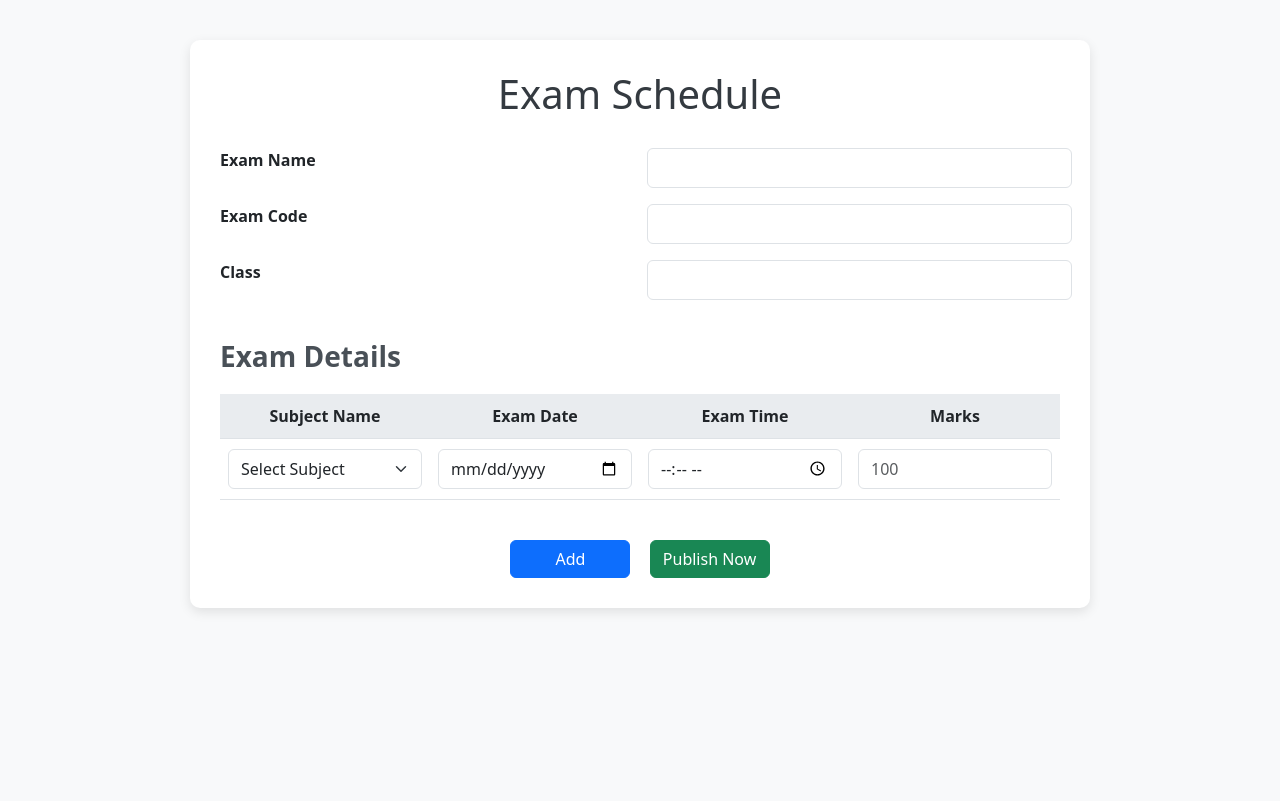
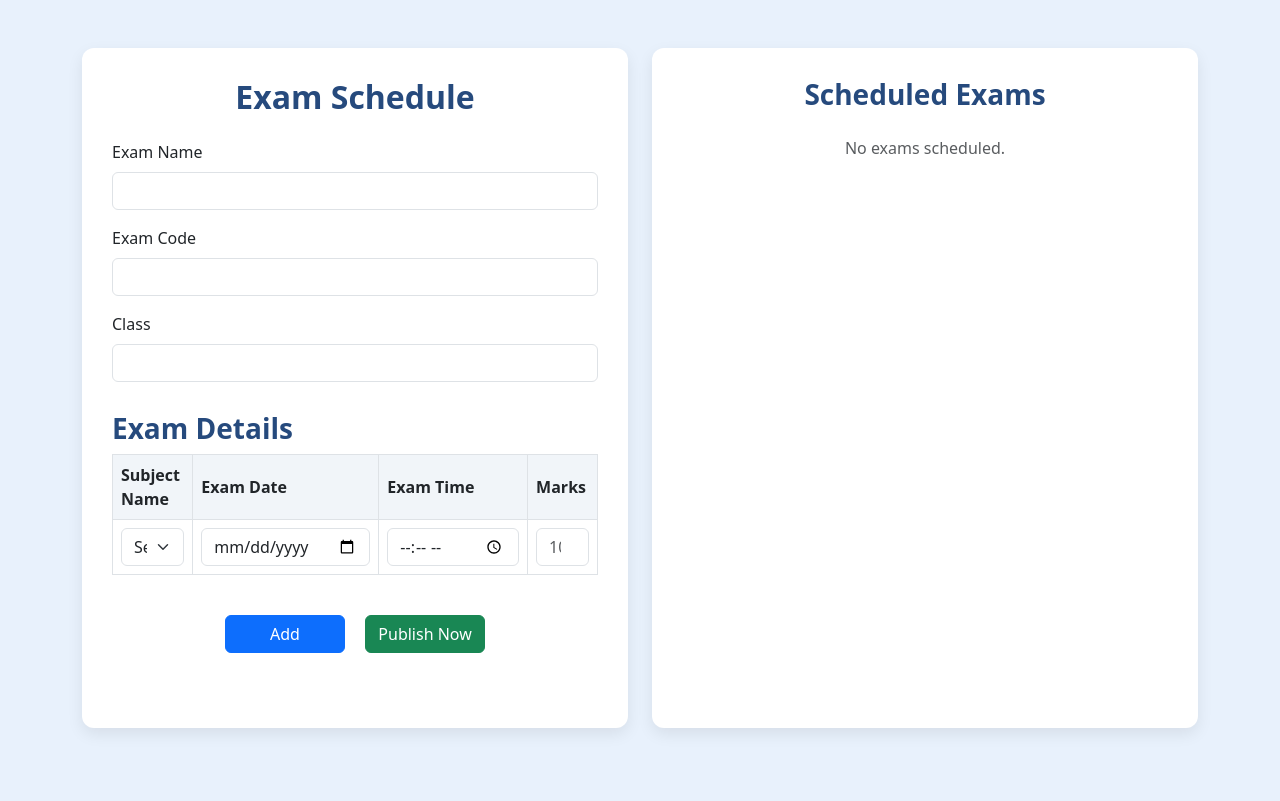
Before and after one commit to balaganesh-v/student_details, a Flask app: page /exam in a window 1280 px wide. Before the commit the page ends 612 px from the top, so only its background shows below. Run offline with Flask 3, Linux system fonts and the light colour scheme; data that the repository does not hold is empty.

Commit message:
Add some features in the Exam page and update it

```diff
--- a/app.py
+++ b/app.py
@@ -3,6 +3,7 @@ from db import (
     students_information,
     delete_detail,
     select_student,
+    get_exams,
     get_subjects,
     insert_student,
     publishdetails,
@@ -46,11 +47,18 @@ def pagination(students):
 
 @app.route("/")
 def index():
-    students = students_information() or []
+    return render_template("index.html")
+
+@app.route("/students_info")
+def students_info():
+    students=students_information()
     paginated_students, total_pages, page = pagination(students)
-    return render_template(
-        "index.html", students=paginated_students, total_pages=total_pages, page=page
-    )
+    return render_template("students_info.html",students=paginated_students,total_pages=total_pages,page=page)
+
+
+@app.route("/students_reg")
+def students_reg():
+    return render_template("students_registration_page.html")
 
 
 @app.route("/register", methods=["POST"])
@@ -97,7 +105,15 @@ def edit_student(student_id):
 
 @app.route("/exam")
 def exam():
-    return render_template("exam.html", exam_details=exam_details)
+    result_exams, result_subjects = get_exams()
+    today_date = date.today().strftime("%Y-%m-%d")
+    return render_template(
+        "exam.html",
+        exam_details=exam_details,
+        schedule_exams=result_exams,
+        schedule_subjects=result_subjects,
+        today_date=today_date
+    )
 
 
 @app.route("/subjects")
@@ -155,8 +171,9 @@ def Update_values():
 @app.route("/attendance")
 def attendance():
     students = students_information()
+    paginated_students, total_pages, page = pagination(students)
     attendance = get_today_attendance() or {}
-    return render_template("attendance.html", students=students, attendance=attendance)
+    return render_template("attendance.html", students=paginated_students, attendance=attendance,_pages=total_pages,page=page)
 
 
 @app.route("/register_attendance", methods=["POST", "GET"])
--- a/templates/exam.html
+++ b/templates/exam.html
@@ -7,112 +7,101 @@
     <title>Exam Schedule</title>
     <link href="https://cdn.jsdelivr.net/npm/bootstrap@5.3.0/dist/css/bootstrap.min.css" rel="stylesheet" />
     <style>
-        /* (Styles same as your original - skipped for brevity, can re-include if needed) */
         body {
-            background-color: #f8f9fa;
+            background-color: #e8f1fc;
         }
 
         .page-wrapper {
-            max-width: 900px;
-            margin: 40px auto;
             background: #fff;
             padding: 30px;
-            border-radius: 10px;
-            box-shadow: 0 4px 12px rgb(0 0 0 / 0.1);
+            border-radius: 12px;
+            box-shadow: 0 6px 16px rgba(0, 0, 0, 0.08);
+            margin-bottom: 40px;
         }
 
-        h1 {
-            text-align: center;
-            margin-bottom: 30px;
-            color: #343a40;
-        }
-
-        /* Use Bootstrap spacing utilities for form fields */
-        .book-info-container .row.mb-3>label {
+        h2,
+        h3 {
+            color: #264a7d;
             font-weight: 600;
         }
 
-        /* Make the three input fields in one row with equal widths */
-        .book-info-container .row.mb-3 {
-            display: flex;
-            gap: 15px;
+        .form-label {
+            font-weight: 500;
         }
 
-        .book-info-container .row.mb-3>label,
-        .book-info-container .row.mb-3>input {
-            flex: 1 1 0;
+        .table th {
+            background-color: #f1f5f9;
         }
 
-        /* Style the exam details section */
-        .exam-details-container h3 {
-            margin-top: 40px;
-            margin-bottom: 20px;
+        .card-title {
             font-weight: 600;
-            color: #495057;
         }
 
-        /* Table header background */
-        table.table thead th {
-            background-color: #e9ecef;
-            text-align: center;
+        .form-section {
+            margin-bottom: 30px;
         }
 
-        /* Center table content vertically and horizontally */
-        table.table td,
-        table.table th {
-            vertical-align: middle;
-            text-align: center;
-            padding: 10px 8px;
-        }
-
-        /* Fix width for input cells to equally split the table columns */
-        table.table>tbody>tr>td {
-            width: 25%;
-        }
-
-        /* Inputs height */
-        .form-control,
-        .form-select {
-            height: 40px;
-        }
-
-        /* Buttons style and spacing */
-        .text-center .btn {
+        .btn {
             min-width: 120px;
         }
 
-        .text-center .btn.me-2 {
-            margin-right: 15px !important;
+        .status-badge {
+            font-size: 0.85rem;
+            min-width: 130px;
+            /* or adjust as needed */
+            display: inline-block;
+            text-align: center;
+            padding: 0.35em 0.6em;
+            border-radius: 0.375rem;
+        }
+
+
+        .table td,
+        .table th {
+            vertical-align: middle;
+        }
+
+        .page-wrapper {
+            height: 100%;
+        }
+
+        @media (min-height: 700px) {
+            .col-md-6 .page-wrapper {
+                max-height: 85vh;
+            }
         }
     </style>
 </head>
 
 <body>
+    <div class="container my-5">
+        <div class="row">
+            <!-- Left Section -->
+            <div class="col-md-6">
                 <div class="page-wrapper">
-        <h1>Exam Schedule</h1>
-
-        <!-- Main form for publish -->
+                    <h2 class="text-center mb-4">Exam Schedule</h2>
                     <form action="/publish_now" method="POST" id="publishForm">
-            <section class="book-info-container">
-                <div class="row mb-3">
-                    <label for="examName">Exam Name</label>
+                        <!-- Exam Info -->
+                        <div class="form-section">
+                            <div class="mb-3">
+                                <label for="examName" class="form-label">Exam Name</label>
                                 <input type="text" name="examName" class="form-control" required />
                             </div>
-                <div class="row mb-3">
-                    <label for="examCode">Exam Code</label>
+                            <div class="mb-3">
+                                <label for="examCode" class="form-label">Exam Code</label>
                                 <input type="text" name="examCode" class="form-control" required />
                             </div>
-                <div class="row mb-3">
-                    <label for="className">Class</label>
+                            <div class="mb-3">
+                                <label for="className" class="form-label">Class</label>
                                 <input type="text" name="className" class="form-control" required />
                             </div>
-            </section>
+                        </div>
 
-            <section class="exam-details-container">
+                        <!-- Exam Details -->
+                        <div class="form-section">
                             <h3>Exam Details</h3>
-
                             <div class="table-responsive">
-                    <table class="table text-center mb-4">
+                                <table class="table table-bordered mb-4">
                                     <thead>
                                         <tr>
                                             <th>Subject Name</th>
@@ -124,20 +113,20 @@
                                     <tbody>
                                         <tr>
                                             <td>
-                                    <select id="subjectsDropDown" class="form-select" >
+                                                <select id="subjectsDropDown" class="form-select">
                                                     <option value="">Select Subject</option>
                                                 </select>
                                             </td>
-                                <td><input type="date" id="examDate" class="form-control" ></td>
-                                <td><input type="time" id="examTime" class="form-control" ></td>
-                                <td><input type="number" id="examMarks" class="form-control" placeholder="100" min="0"
-                                        max="100" ></td>
+                                            <td><input type="date" id="examDate" class="form-control"></td>
+                                            <td><input type="time" id="examTime" class="form-control"></td>
+                                            <td><input type="number" id="examMarks" class="form-control"
+                                                    placeholder="100" min="0" max="100"></td>
                                         </tr>
                                     </tbody>
                                 </table>
 
-                    <!-- Existing exam rows inserted here -->
-                    <table class="table">
+                                <!-- Dynamic rows added -->
+                                <table class="table table-bordered">
                                     <tbody id="exam-details-body">
                                         {% if exam_details %}
                                         {% for exam_detail in exam_details %}
@@ -154,26 +143,65 @@
                             </div>
 
                             <div class="text-center">
-                    <button type="button" class="btn btn-primary me-2 addbtn" id="addExamBtn">Add</button>
-                    <button type="submit" class="btn btn-success publish" name="action" value="publish">Publish
+                                <button type="button" class="btn btn-primary me-3" id="addExamBtn">Add</button>
+                                <button type="submit" class="btn btn-success" name="action" value="publish">Publish
                                     Now</button>
                             </div>
-            </section>
+                        </div>
                     </form>
+                </div>
+            </div>
+
+            <!-- Right Section -->
+            <div class="col-md-6">
+                <div class="page-wrapper" style="max-height: 85vh; overflow-y: auto;">
+                    <h3 class="text-center mb-4">Scheduled Exams</h3>
+                    {% if schedule_exams %}
+                    {% for exam in schedule_exams %}
+                    <div class="card shadow-sm mb-4 border-0">
+                        <div class="card-body bg-light rounded">
+                            <h5 class="card-title text-primary mb-2">{{ exam['exam_name'] }}</h5>
+                            <p class="mb-1"><strong>Exam Code:</strong> {{ exam['exam_code'] }}</p>
+                            <p><strong>Class:</strong> {{ exam['class_name'] }}</p>
+                            <hr>
+                            {% for subjects in schedule_subjects %}
+                            {% if subjects.exam_code == exam.exam_code %}
+                            <div class="d-flex justify-content-between align-items-center mb-2">
+                                <span>{{ subjects['subject_name'] }}</span>
+                                {% if subjects['exam_date'] < today_date %} <span
+                                    class="badge bg-primary status-badge">
+                                    Exam Completed</span>
+                                    {% elif subjects['exam_date'] == today_date %}
+                                    <span class="badge bg-warning text-dark status-badge">Exam Today</span>
+                                    {% else %}
+                                    <span class="badge bg-success status-badge">Upcoming Exam</span>
+                                    {% endif %}
+                            </div>
+                            {% endif %}
+                            {% endfor %}
+                        </div>
+                    </div>
+                    {% endfor %}
+                    {% else %}
+                    <p class="text-muted text-center">No exams scheduled.</p>
+                    {% endif %}
+                </div>
+            </div>
+
+        </div>
     </div>
 
     <script>
-        // Load subjects on page load
         window.onload = function () {
             loadSubjects();
         }
 
         function loadSubjects() {
             fetch('/subjects')
-                .then(response => res.json())
+                .then(response => response.json())
                 .then(data => {
                     const dropdown = document.getElementById('subjectsDropDown');
-                    dropdown.innerHTML = '<option value="">Select a Subject</option>';
+                    dropdown.innerHTML = '<option value="">Select Subject</option>';
                     data.forEach(subject => {
                         const option = document.createElement('option');
                         option.value = subject;
@@ -195,7 +223,7 @@
                 return;
             }
 
-            fetch(`/add `, {
+            fetch(`/add`, {
                 method: 'POST',
                 headers: { 'Content-Type': 'application/json' },
                 body: JSON.stringify({
@@ -207,7 +235,6 @@
             })
                 .then(response => response.json())
                 .then(data => {
-                    // Optionally add directly to DOM
                     const row = document.createElement('tr');
                     row.innerHTML = `
                         <td>${data.subject_name}</td>
@@ -217,7 +244,6 @@
                     `;
                     document.getElementById('exam-details-body').appendChild(row);
 
-                    // Clear inputs
                     document.getElementById('subjectsDropDown').value = '';
                     document.getElementById('examDate').value = '';
                     document.getElementById('examTime').value = '';
```
Also changed, not shown: db.py (+26 -2 lines), tasks.txt (+9 -6 lines), templates/attendance.html (+33 -7 lines). Lines whose indentation alone changed are shown as unchanged.
